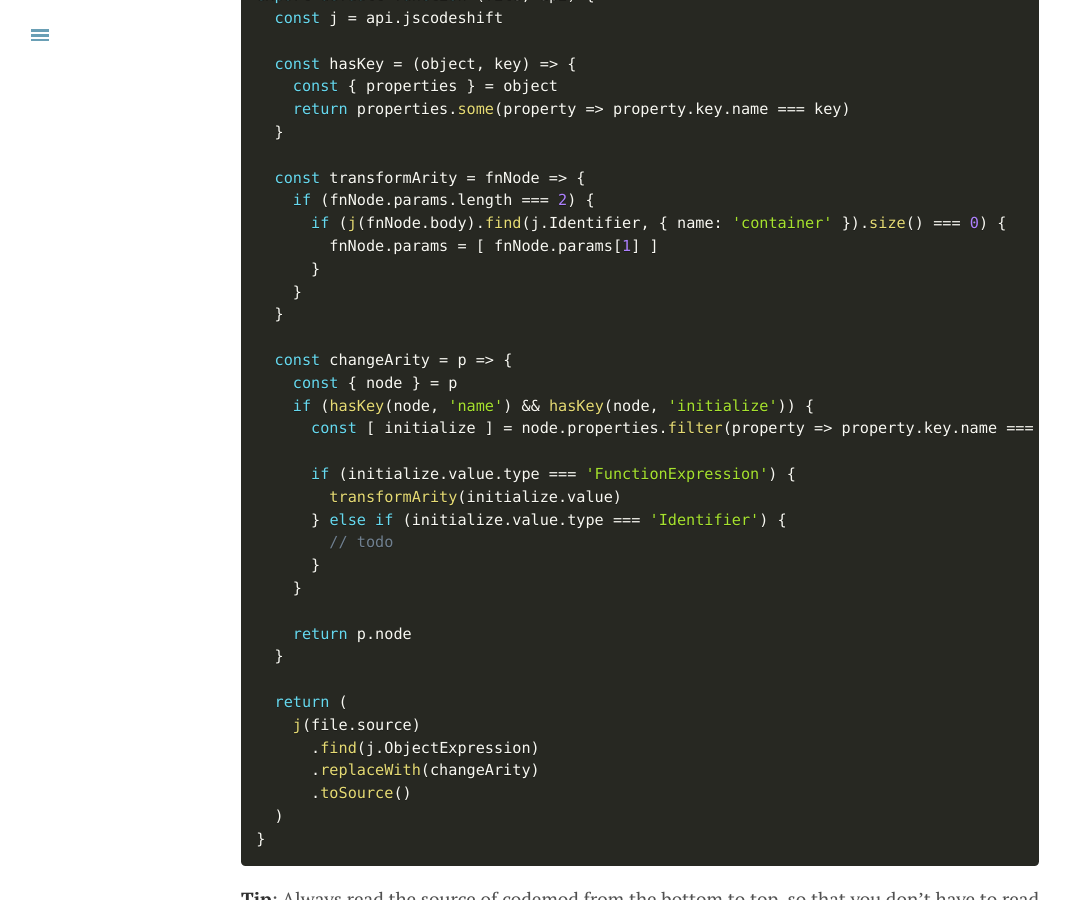
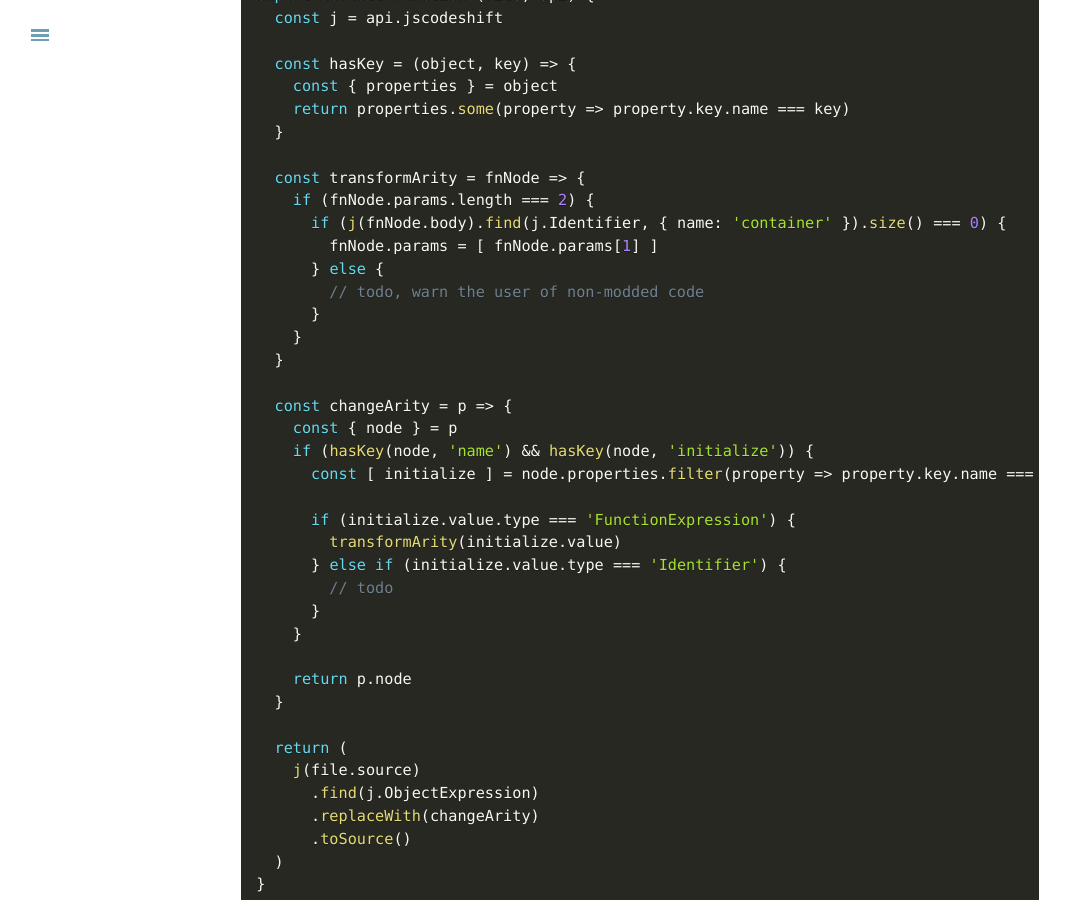
Before and after one commit to vramana/blog, a Jekyll site: the page built from index.html, in a window 1280 px wide and 900 px high, scrolled down 5815 px. Shown: the whole window, without its empty margins (0-1071 px from the left). Built offline with Jekyll 4.4.1, drawn with Linux system fonts in a browser that asks for light colours; the list of posts is cut into pages by our own code.

Commit message:
I think this would be helpful
Warn the codemod user that they're using the container argument and they need to make their own modifications.

```diff
--- a/_posts/2015-12-26-codemod-tutorial-2.md
+++ b/_posts/2015-12-26-codemod-tutorial-2.md
@@ -203,6 +203,8 @@ export default function (file, api) {
     if (fnNode.params.length === 2) {
       if (j(fnNode.body).find(j.Identifier, { name: 'container' }).size() === 0) {
         fnNode.params = [ fnNode.params[1] ]
+      } else {
+        // todo, warn the user of non-modded code
       }
     }
   }
```
